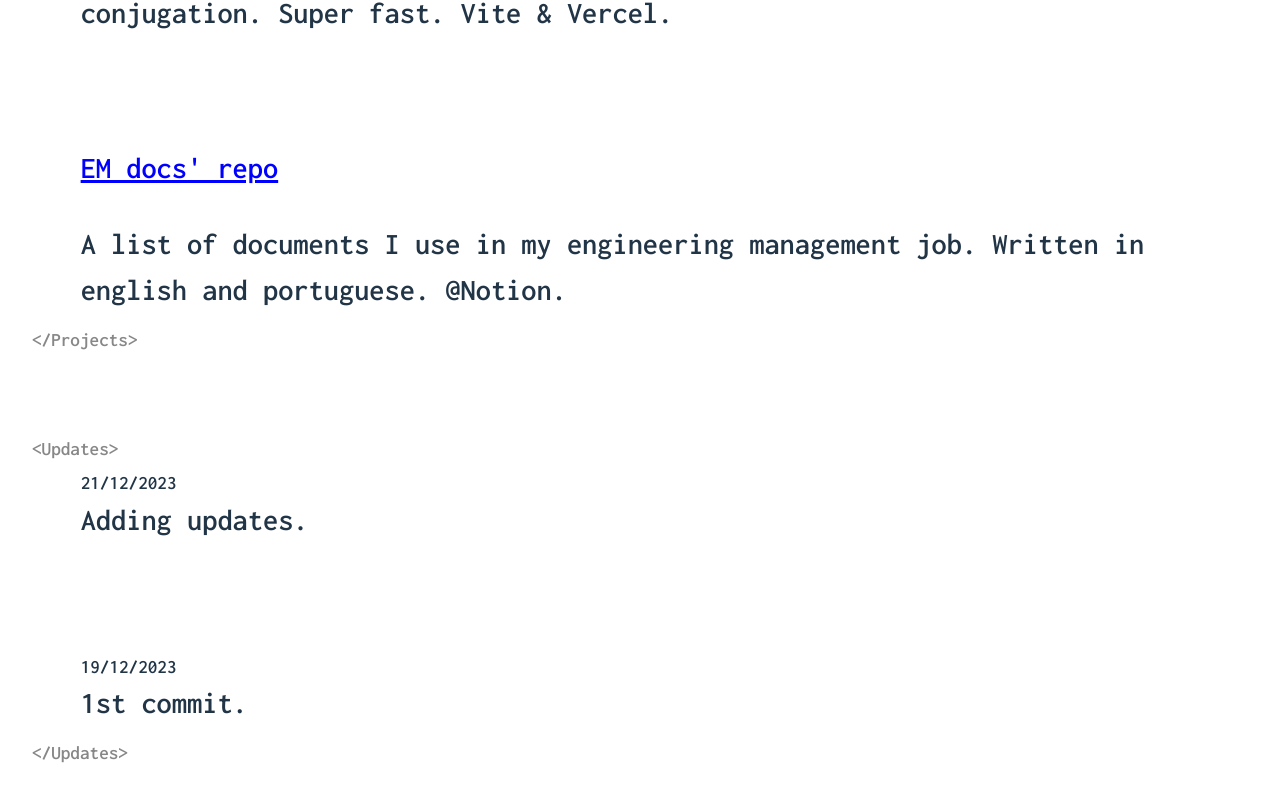
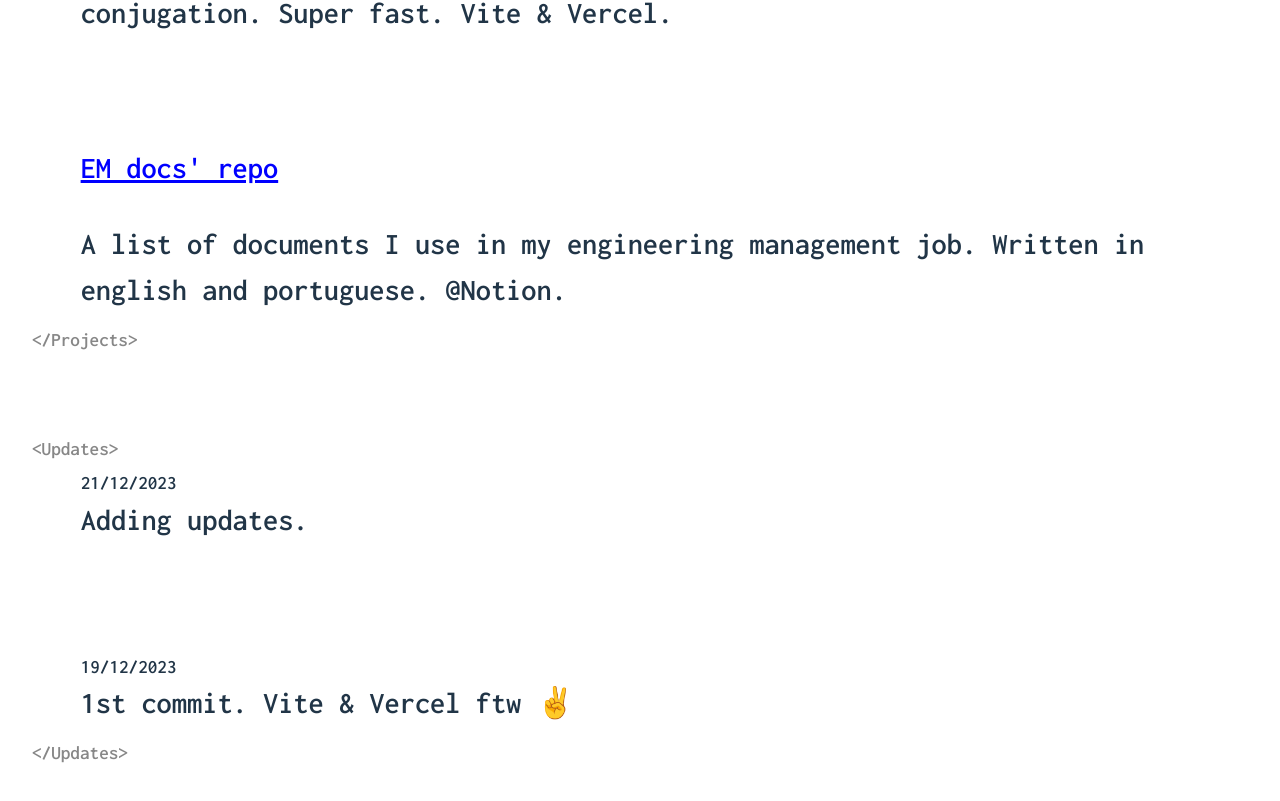
Before and after one commit to kevinch/kevinchevallierme, a React (Vite) app: page / in a window 1280 px wide. Shown: the part 1487-2288 px from the top of the page. Built offline with nearby package versions, Linux system fonts and the light colour scheme.

Commit message:
Add Umami analytics

```diff
--- a/index.html
+++ b/index.html
@@ -8,6 +8,7 @@
     <link rel="preconnect" href="https://fonts.googleapis.com">
     <link rel="preconnect" href="https://fonts.gstatic.com" crossorigin>
     <link href="https://fonts.googleapis.com/css2?family=Inconsolata:wght@600&display=swap" rel="stylesheet">
+    <script async src="https://cloud.umami.is/script.js" data-website-id="c054973a-5e2d-43a5-b4c6-d9f1c1ddd69e"></script>
   </head>
   <body>
     <div id="root"></div>
--- a/src/components/Updates.jsx
+++ b/src/components/Updates.jsx
@@ -14,7 +14,7 @@ function Updates() {
         />
 
         <Update
-          description="1st commit."
+          description="1st commit. Vite & Vercel ftw ✌️"
           date="19/12/2023"
         />
       </div>
```
